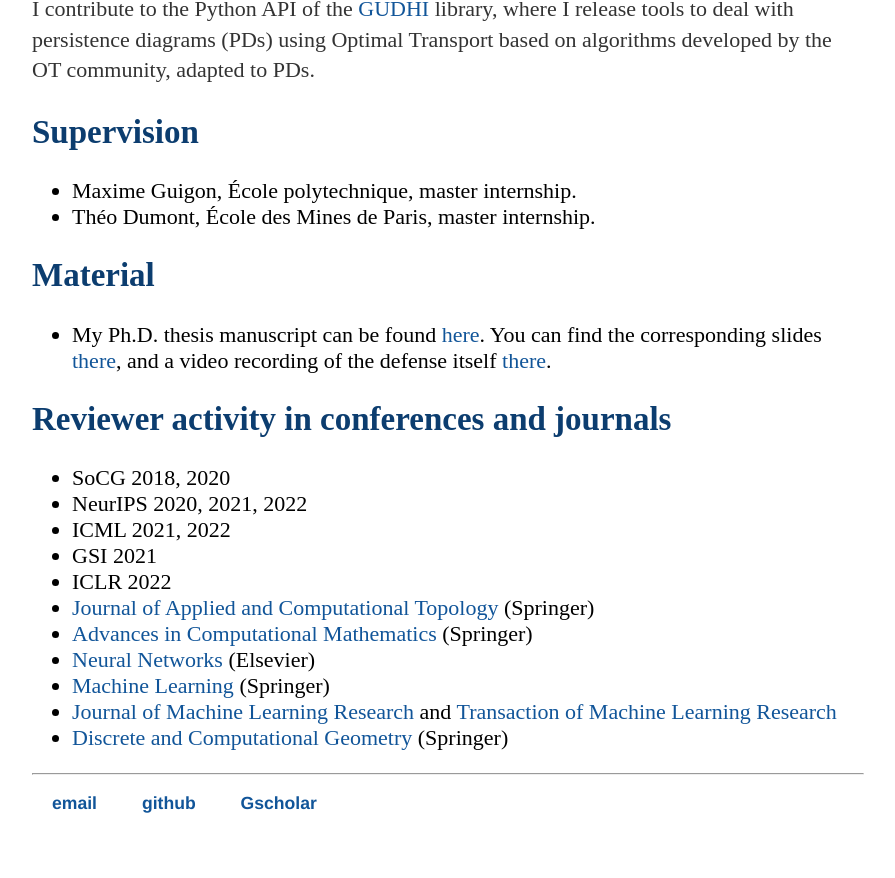
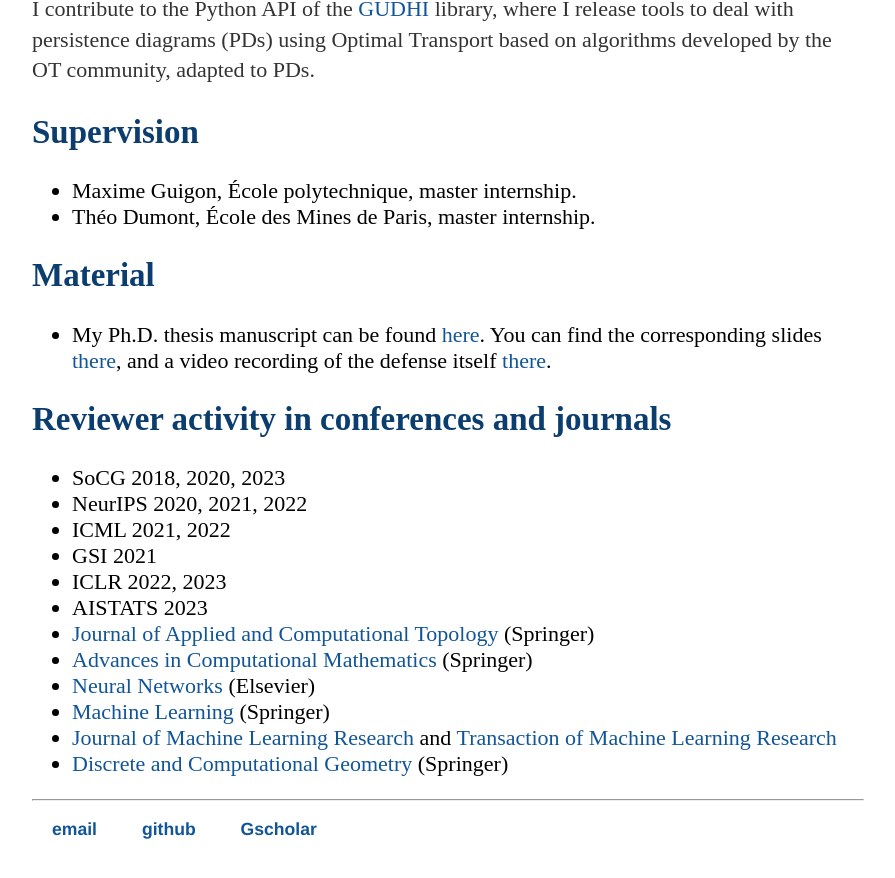
Before and after one commit to tlacombe/tlacombe.github.io, a Jekyll site: the page built from research/index.html, in a window 1280 px wide and 900 px high, scrolled down 1366 px. Shown: the top 878 px of the window, without its empty margins (192-1087 px from the left). Built offline with Jekyll 4.4.1, drawn with Linux system fonts in a browser that asks for light colours.

Commit message:
update publi

```diff
--- a/research/index.html
+++ b/research/index.html
@@ -35,11 +35,12 @@ title: TL - Research
 
 <h2>Reviewer activity in conferences and journals</h2>
 	<ul>
-		<li> SoCG 2018, 2020 </li>
+		<li> SoCG 2018, 2020, 2023 </li>
 		<li> NeurIPS 2020, 2021, 2022</li>
 		<li> ICML 2021, 2022</li>
 		<li> GSI 2021 </li>
-		<li> ICLR 2022 </li>
+		<li> ICLR 2022, 2023 </li>
+		<li> AISTATS 2023 </li>
 		<li> <a href='https://www.springer.com/journal/41468'>Journal of Applied and Computational Topology</a> (Springer)</li>
 		<li> <a href='https://www.springer.com/journal/10444'>Advances in Computational Mathematics</a> (Springer)</li>
 		<li> <a href='https://www.journals.elsevier.com/neural-networks'>Neural Networks</a> (Elsevier)</li>
```
